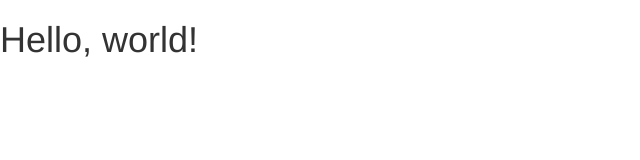
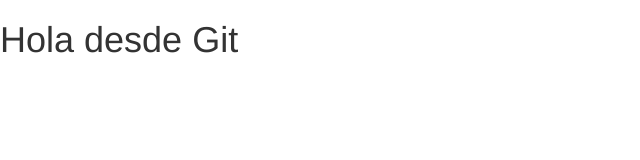
Before and after one commit to afgapps/proyecto-git, a plain HTML site: page index.html in a window 1280 px wide. Shown: the whole page, without its empty margins (0-640 px from the left). Drawn offline with nearby package versions, Linux system fonts and the light colour scheme.

Commit message:
version 0.0.2

```diff
--- a/index.html
+++ b/index.html
@@ -19,7 +19,7 @@
     <![endif]-->
   </head>
   <body>
-    <h1>Hello, world!</h1>
+    <h1>Hola desde Git</h1>
 
     <!-- jQuery (necessary for Bootstrap's JavaScript plugins) -->
     <script src="https://code.jquery.com/jquery-1.12.4.min.js" integrity="sha384-nvAa0+6Qg9clwYCGGPpDQLVpLNn0fRaROjHqs13t4Ggj3Ez50XnGQqc/r8MhnRDZ" crossorigin="anonymous"></script>
```
